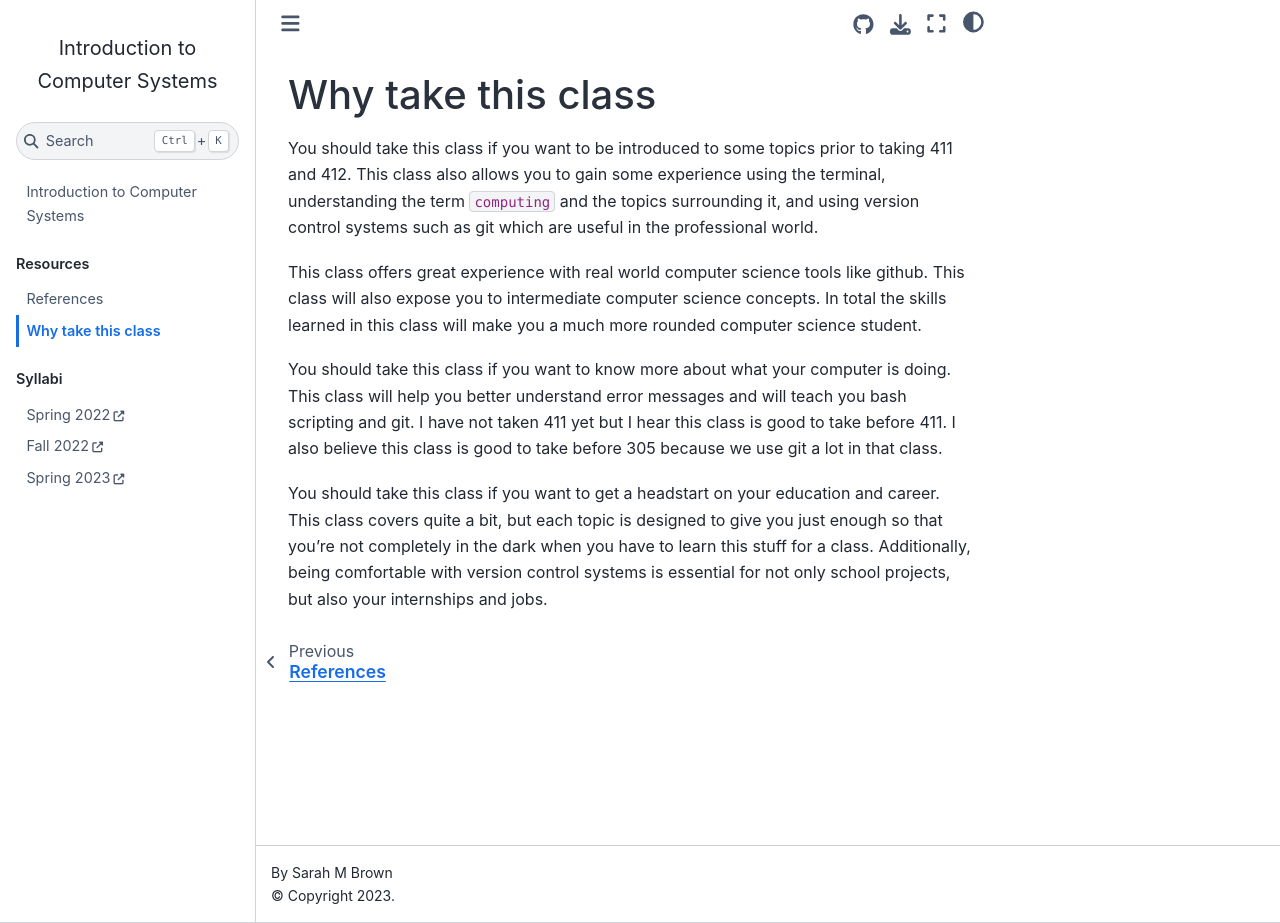
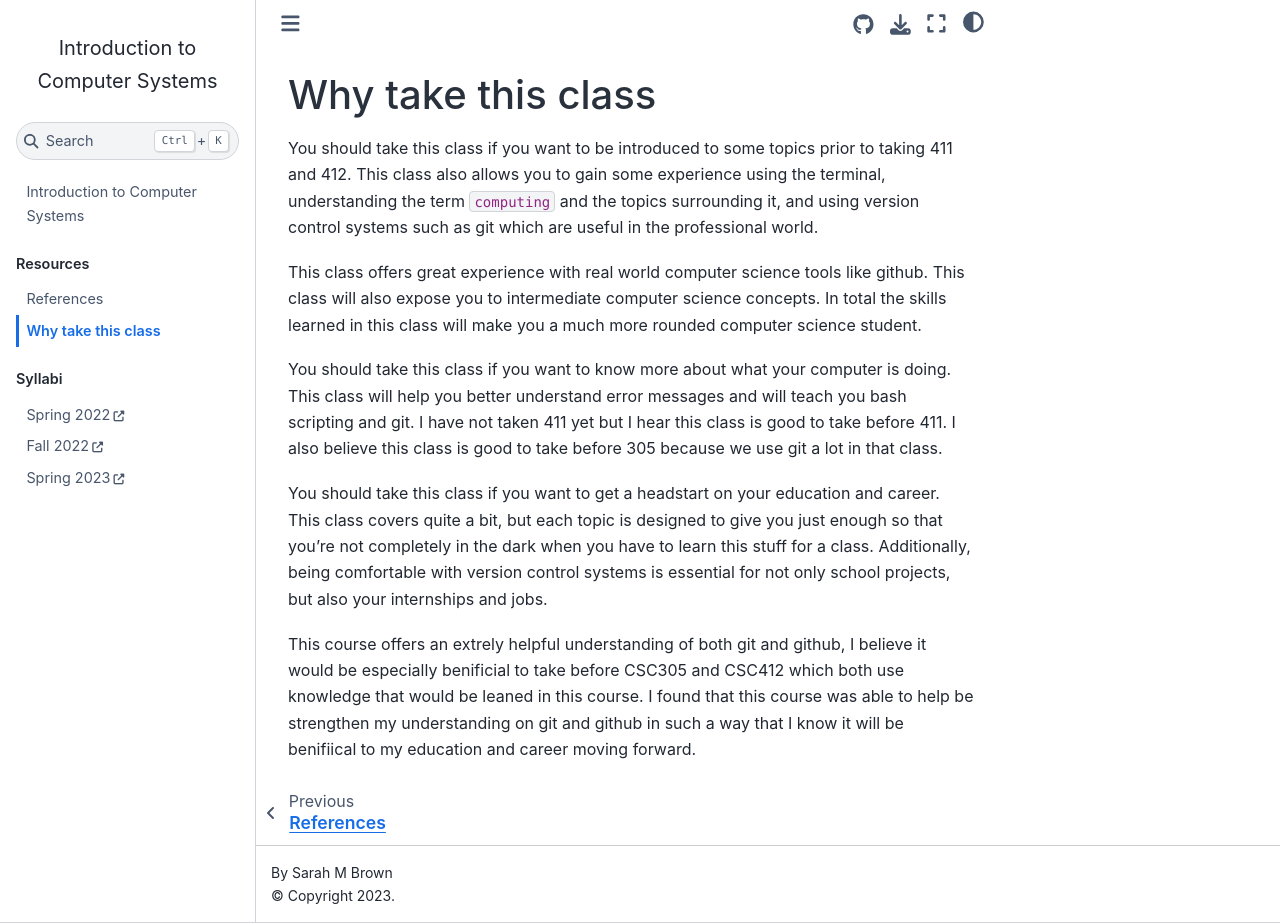
Before and after one commit to klattuada/introcompsys.github.io, a Jupyter Book: the page built from fromstudents.md, in a window 1280 px wide and 923 px high. Built offline with Jupyter Book 1.0.4 settings and Sphinx 7.4.7 and the Sphinx Book theme 1.1.4, drawn with Linux system fonts in a browser that asks for light colours.

Commit message:
practice-2023-04-20 mellor
Submit a PR with either advice to future students on how to succeed in the course or on why a student should take this course. Each of those is linked to where you should add your advice.

```diff
--- a/fromstudents.md
+++ b/fromstudents.md
@@ -16,3 +16,7 @@ just enough so that you're not completely in the dark when you have to learn
 this stuff for a class. Additionally, being comfortable with version control
 systems is essential for not only school projects, but also your internships
 and jobs.
+
+This course offers an extrely helpful understanding of both git and github, I believe it would be especially benificial to take before CSC305 and
+CSC412 which both use knowledge that would be leaned in this course. I found that this course was able to help be strengthen my understanding on git and
+github in such a way that I know it will be benifiical to my education and career moving forward.
```
